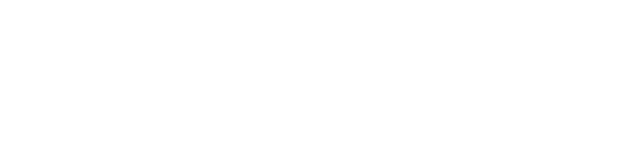
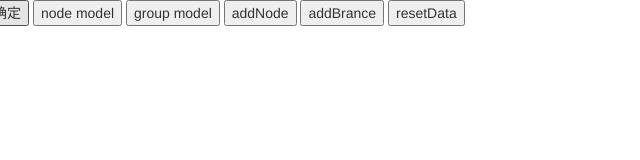
Before and after one commit to yibiaoou/topo, a plain HTML site: page index.html in a window 1280 px wide. Shown: the whole page, without its empty margins (0-640 px from the left). Drawn offline with Linux system fonts and the light colour scheme; files whose address does not match are found by name.

Commit message:
change file path

```diff
--- a/index.html
+++ b/index.html
@@ -9,6 +9,28 @@
 </head>
 <body>
 
+	<div class="row tupu-wrap">
+		<div class="tool-wrap">
+			<div class="btn-group">
+				<div class="btn-group">
+					<button type="button" data-type="confirm">确定</button>
+				</div>
+			</div>
+			<div class="btn-group">
+				<button type="button" data-type="node">node model</button>
+				<button type="button" data-type="group">group model</button>
+				<button type="button" id="addNode">addNode</button>
+				<button type="button" id="addBrance">addBrance</button>
+				<button type="button" id="resetData">resetData</button>
+			</div>
+		</div>
+		<div class="tupu" id="tupu-wrap">
+			<div class="menu-wrap"></div>
+		</div>
+	</div>
+	<div id="info">
+		<span role="svg"></span>
+	</div>
 
 	<script src="./js/libs/require/require.js" data-main = "./js/flowChart0.1/main"></script>
 </body>
--- a/js/flowChart0.1/main.js
+++ b/js/flowChart0.1/main.js
@@ -1,6 +1,6 @@
 
 requirejs.config({
-	baseUrl : "/bootstrapDUI/ViewTest/js",
+	baseUrl : "/topo/js",
 	paths : {
 		"jquery" : "libs/jquery-1.11.0",
 		"underscore" : "libs/underscore-min",
```
